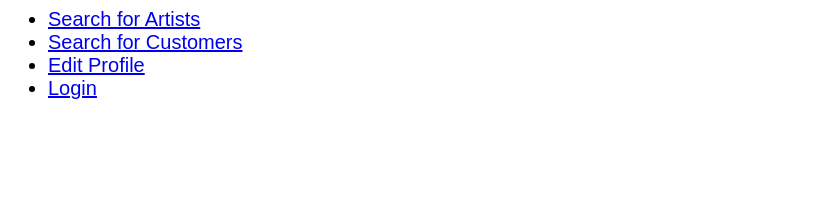
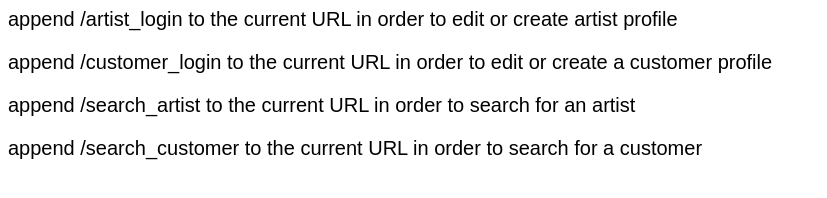
Before and after one commit to NguyenTran88/ArtConnectNYC-4111, a plain HTML site: page templates/index.html in a window 1280 px wide. Shown: the whole page, without its empty margins (0-827 px from the left). Drawn offline with Linux system fonts and the light colour scheme.

Commit message:
update index with navigation rules for user

```diff
--- a/templates/index.html
+++ b/templates/index.html
@@ -8,14 +8,10 @@
 
 
 <body>
-    <nav>
-        <ul>
-            <li><a href="search_artist.html">Search for Artists</a></li>
-            <li><a href="search_customer.html">Search for Customers</a></li>
-            <li><a href="Profile.html">Edit Profile</a></li>
-            <li><a href="Login.html" target="_blank">Login</a></li>
-        </ul>
-    </nav>
+    <p> append /artist_login to the current URL in order to edit or create artist profile</p>
+    <p> append /customer_login to the current URL in order to edit or create a customer profile</p>
+    <p> append /search_artist to the current URL in order to search for an artist</p>
+    <p> append /search_customer to the current URL in order to search for a customer</p>
 
 </body>
 
```
